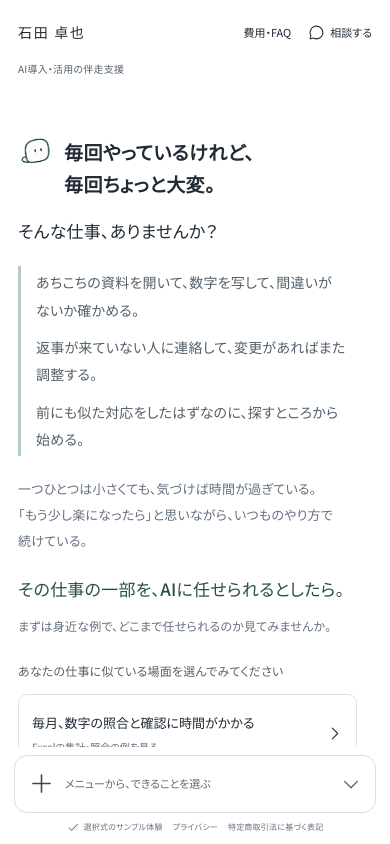
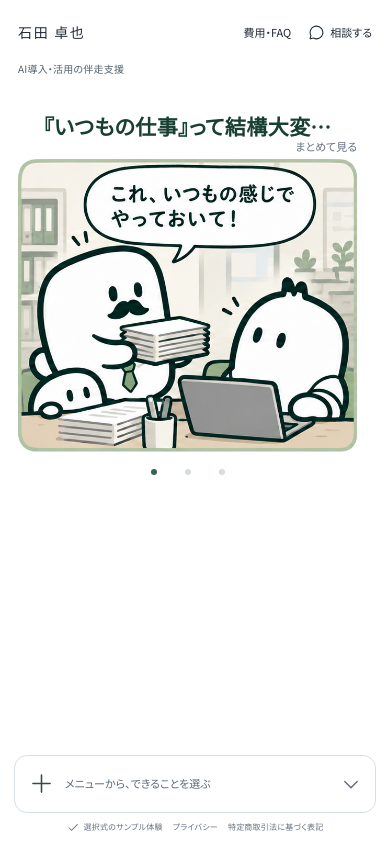
Before and after one commit to axhiz-dev/ishida-takuya, a Next.js app: page /business in a window 390 px wide. Built offline with nearby package versions, Linux system fonts and the light colour scheme.

Commit message:
business: replace welcome prose with an animated three-panel comic

```diff
--- /dev/null
+++ b/public/images/business/work-comic.md
@@ -0,0 +1,15 @@
+# Work comic
+
+- `work-comic.png`: approved original generated with the built-in image generation tool on 2026-10-16. Preserved byte-for-byte, 1983 x 793 pixels.
+- Reference: the site's existing `chat-guide.png` mascot, followed by the approved three-panel comic concept.
+- Selected output: `exec-6de04d99-67ad-4897-a97e-79552252b810.png`.
+- The source includes a heading and invitation; the component renders those as accessible HTML and frames only the three comic panels using CSS. No raster edits or re-generation were used for implementation.
+- Frames: x = 12 / 670 / 1326, y = 128, width = 648, height = 560 (source pixels).
+
+Approved copy:
+
+- Heading: 『いつもの仕事』って結構大変…
+- Boss: これ、いつもの感じでやっておいて！
+- Worker: "いつもの"がけっこう大変なんだよな…
+- AI: その準備、ぼくも手伝えそうです
+- Invitation: いつもの仕事がどう変わるか、サンプルで体験してみてください。
--- a/src/components/business/chat/WelcomeIntro.tsx
+++ b/src/components/business/chat/WelcomeIntro.tsx
@@ -1,62 +1,72 @@
 "use client";
 
-import { useEffect, useState, type ReactNode } from "react";
-import { Guide, ResponseReadyContext } from "./ChatTurn";
+import { useEffect, useRef, useState, type ReactNode } from "react";
+import Image from "next/image";
+import { ResponseReadyContext } from "./ChatTurn";
+import comic from "../../../../public/images/business/work-comic.png";
 import s from "./chat.module.css";
 
-const heading = "毎回やっているけれど、毎回ちょっと大変。";
-const total = heading.length;
-const seenKey = "business-welcome-seen-v2";
-
-// The hidden remainder reserves the final line wrapping throughout the animation.
-function Reveal({ text, length, active }: { text: string; length: number; active: boolean }) {
-  return <>
-    <span className={s.srOnly}>{text}</span>
-    <span aria-hidden="true" className={s.welcomeLine}>
-      <span className={active ? s.welcomeCursor : undefined}>{text.slice(0, length)}</span>
-      <span className={s.unrevealed}>{text.slice(length)}</span>
-    </span>
-  </>;
-}
+const seenKey = "business-welcome-seen-v3";
+const panels = [
+  { x: 12, text: "部長が資料を渡す。「これ、いつもの感じでやっておいて！」" },
+  { x: 670, text: "資料と連絡の確認に追われる担当者。『いつもの』がけっこう大変なんだよな…" },
+  { x: 1326, text: "AI君が声をかける。「その準備、ぼくも手伝えそうです」" },
+];
 
 export default function WelcomeIntro({ children }: { children: ReactNode }) {
-  const [length, setLength] = useState(0);
+  const [stage, setStage] = useState(0);
+  const [current, setCurrent] = useState(0);
+  const strip = useRef<HTMLDivElement>(null);
+  const manual = useRef(false);
   useEffect(() => {
     const media = window.matchMedia("(prefers-reduced-motion: reduce)");
-    let timer: ReturnType<typeof setTimeout>;
-    let count = 0;
-    const finish = () => {
-      clearTimeout(timer);
-      setLength(total);
-      try { sessionStorage.setItem(seenKey, "true"); } catch { /* Storage is optional. */ }
-    };
     let seen = false;
     try { seen = sessionStorage.getItem(seenKey) === "true"; } catch { /* Storage is optional. */ }
-    if (media.matches || seen) { finish(); return; }
-    const tick = () => {
-      count++;
-      setLength(count);
-      if (count >= total) { finish(); return; }
-      timer = setTimeout(tick, 35);
+    if (media.matches || seen) { setStage(4); return; }
+    const timers = [180, 2380, 4580, 5580].map((delay, i) => setTimeout(() => { if (!manual.current) setStage(i + 1); }, delay));
+    const changed = () => {
+      if (media.matches) { timers.forEach(clearTimeout); setStage(4); }
     };
-    const changed = () => { if (media.matches) finish(); };
     media.addEventListener("change", changed);
-    timer = setTimeout(tick, 300);
-    return () => { clearTimeout(timer); media.removeEventListener("change", changed); };
+    return () => { timers.forEach(clearTimeout); media.removeEventListener("change", changed); };
   }, []);
-
-  return <ResponseReadyContext.Provider value={length === total}><div className={s.welcomeIntro} data-welcome-phase={length === total ? "ready" : "streaming"}>
-    <Guide title><Reveal text={heading} length={length} active={length < total} /></Guide>
-    <div className={s.indent}>
-      <p className={s.welcomeQuestion}>そんな仕事、ありませんか？</p>
-      <div className={s.welcomeScenes}>
-        <p>あちこちの資料を開いて、数字を写して、間違いがないか確かめる。</p>
-        <p>返事が来ていない人に連絡して、変更があればまた調整する。</p>
-        <p>前にも似た対応をしたはずなのに、探すところから始める。</p>
+  useEffect(() => {
+    if (stage === 4) {
+      try { sessionStorage.setItem(seenKey, "true"); } catch { /* Storage is optional. */ }
+    }
+    if (stage > 0 && stage < 4 && window.matchMedia("(max-width: 680px)").matches && strip.current) {
+      const panel = strip.current.children[stage - 1] as HTMLElement;
+      strip.current.scrollTo({ left: panel.offsetLeft - strip.current.offsetLeft, behavior: "smooth" });
+    }
+  }, [stage]);
+  // Manual reading takes priority over the timed sequence.
+  const finish = () => { manual.current = true; setStage(4); };
+  const showPanel = (index: number) => {
+    finish();
+    const panel = strip.current?.children[index] as HTMLElement | undefined;
+    if (panel && strip.current) strip.current.scrollTo({ left: panel.offsetLeft - strip.current.offsetLeft, behavior: window.matchMedia("(prefers-reduced-motion: reduce)").matches ? "auto" : "smooth" });
+  };
+  return <ResponseReadyContext.Provider value={stage === 4}>
+    <div className={s.welcomeIntro} data-welcome-phase={stage === 4 ? "ready" : "streaming"}>
+      <div className={s.comicHeading}>
+        <h1>『いつもの仕事』って結構大変…</h1>
+        {stage < 4 && <button className={s.comicSkip} onClick={finish}>まとめて見る</button>}
       </div>
-      <p className={s.welcomeReflection}>一つひとつは小さくても、気づけば時間が過ぎている。<br />「もう少し楽になったら」と思いながら、いつものやり方で続けている。</p>
-      <p className={s.welcomePossibility}>その仕事の一部を、AIに任せられるとしたら。</p>
-      <p className={s.welcomeFollowup}>まずは身近な例で、どこまで任せられるのか見てみませんか。</p>
+      <div className={s.comicStrip} ref={strip} onTouchStart={finish} onPointerDown={finish} onKeyDown={finish}
+        onScroll={() => {
+          if (!strip.current) return;
+          const width = strip.current.children[0]?.getBoundingClientRect().width ?? 1;
+          setCurrent(Math.min(2, Math.round(strip.current.scrollLeft / (width + 12))));
+        }}>
+        {panels.map((panel, i) => <div key={i} className={s.comicPanel} data-comic-visible={stage > i} aria-hidden={stage <= i}>
+          <Image src={comic} alt={panel.text} loading="eager" priority={i === 0} sizes="(max-width: 680px) 1100px, 1000px" className={s.comicArt} style={{ left: `${-panel.x / 648 * 100}%` }} />
+        </div>)}
+      </div>
+      <nav className={s.comicPages} aria-label="漫画のコマ">
+        {panels.map((_, i) => <button key={i} onClick={() => showPanel(i)} aria-label={`${i + 1}コマ目を見る`} aria-current={current === i ? "step" : undefined}><span /></button>)}
+      </nav>
+      <p className={s.comicInvitation} data-comic-visible={stage === 4}>いつもの仕事がどう変わるか、サンプルで体験してみてください。</p>
     </div>
-  </div>{children}</ResponseReadyContext.Provider>;
+    {children}
+  </ResponseReadyContext.Provider>;
 }
--- a/src/components/business/chat/chat.module.css
+++ b/src/components/business/chat/chat.module.css
@@ -118,30 +118,12 @@
 .welcome {
   padding-top: 65px;
 }
-.welcomeLead {
-  font-size: 17px;
-  margin: 0 0 16px;
-  color: #53606b;
-}
 .caption {
   font-size: 12px;
   color: var(--chat-muted);
   margin: 0 0 12px;
 }
-.welcomeFollowup {
-  font-size: 14px;
-  color: var(--chat-muted);
-  margin: 0;
-}
-.welcomeLine { position: relative; }
-.welcomeQuestion { margin: 0 0 24px; font-size: 20px; font-weight: 500; }
-.welcomeScenes { border-left: 3px solid #b5cdbf; padding: 3px 0 3px 20px; margin-bottom: 24px; color: #53606b; font-size: 15px; line-height: 1.95; }
-.welcomeScenes p { margin: 0; }
-.welcomeScenes p + p { margin-top: 10px; }
-.welcomeReflection { margin: 0 0 24px; font-size: 14px; color: #657080; line-height: 2; }
-.welcomePossibility { margin: 0 0 10px; color: #28513e; font-size: 19px; font-weight: 500; }
-.introChoices { margin-top: 24px; }
-.introChoices .choices { margin: 0; }
+.choices { margin: 0; }
 @media (max-width: 680px) {
   .welcome .indent { margin-left: 0; }
   .welcomeQuestion { font-size: 17px; margin-bottom: 20px; }
@@ -847,13 +829,6 @@
   .welcome {
     padding-top: 35px;
   }
-  .welcomeLead {
-    font-size: 13px;
-    margin: 0 0 28px;
-  }
-  .welcomeFollowup {
-    font-size: 12px;
-  }
   .choices {
     padding: 3px;
     border-radius: 9px;
@@ -1162,7 +1137,6 @@
 @media (max-width: 680px) {
   .turn > .userMessage { margin-bottom: 36px; }
   .turn + .turn { margin-top: 40px; }
-  .welcomeLead { margin-bottom: 16px; }
 }
 
 .mailDraft dl { margin: 14px 0; font-size: 12px; }
@@ -1177,3 +1151,57 @@
 .welcome { padding-top: 16px; }
 @media (min-width: 1400px) { .welcome { padding-top: 20px; } }
 @media (max-width: 680px) { .welcome { padding-top: 8px; } }
+
+/* The comic is the welcome screen; leave room around the three quiet scenes. */
+.welcome { padding-top: clamp(12px, 3vh, 28px); }
+.welcome .indent { margin-left: 0; }
+.comicHeading { position: relative; padding: 0 0 22px; text-align: center; }
+.comicHeading h1 { margin: 0; font-size: clamp(21px, 2.3vw, 28px); font-weight: 600; color: #183f32; line-height: 1.5; }
+.comicSkip { position: absolute; right: 0; bottom: 0; margin: 0; padding: 2px 0 2px 12px; font-size: 11px !important; color: #657080; cursor: pointer; }
+.comicStrip { display: grid; grid-template-columns: repeat(3, minmax(0, 1fr)); gap: 12px; }
+.comicPanel { position: relative; aspect-ratio: 648 / 560; overflow: hidden; border-radius: 15px; opacity: 0; transform: translateY(12px); transition: opacity 750ms ease, transform 750ms ease; }
+.comicPanel[data-comic-visible="true"] { opacity: 1; transform: translateY(0); }
+.comicArt { position: absolute; width: 306.01852%; max-width: none; height: auto; top: -22.857143%; }
+.comicPages { display: none; }
+.comicInvitation { text-align: center; font-size: 14px; color: #53606b; line-height: 1.8; margin: 24px 0 0; opacity: 0; transition: opacity 600ms ease; }
+.comicInvitation[data-comic-visible="true"] { opacity: 1; }
+.introChoices { margin-top: 18px; }
+.introChoices .choicePanelHeader { display: none; }
+.introChoices .choices { display: grid; grid-template-columns: 1fr 1fr; gap: 10px; margin: 0; border: 0; padding: 0; background: none; }
+.introChoices .choices > button { border: 1px solid #dce2e6; border-radius: 10px; min-height: 82px; padding: 13px 16px; }
+.introChoices .choices > button strong { font-size: 14px; }
+.introChoices .choiceNumber { display: none; }
+.introChoices .choices > button:last-child { grid-column: 1 / -1; justify-self: center; width: auto; border: 0; min-height: 30px; padding: 2px 12px; }
+.introChoices .choices > button:last-child strong { font-size: 12px; color: #657080; font-weight: 400; }
+.introChoices .choices > button:last-child small { display: none; }
+@media (max-width: 680px) {
+  .welcome { padding-top: 6px; }
+  .comicHeading { padding-bottom: 16px; }
+  .comicHeading h1 { font-size: 21px; max-width: 310px; margin: auto; text-wrap: balance; }
+  .comicStrip { position: relative; display: flex; gap: 12px; overflow-x: auto; scroll-snap-type: x mandatory; scrollbar-width: none; }
+  .comicStrip::-webkit-scrollbar { display: none; }
+  .comicPanel { flex: 0 0 100%; scroll-snap-align: start; border-radius: 14px; }
+  .comicPages { display: flex; justify-content: center; gap: 2px; margin-top: 6px; }
+  .comicPages button { width: 32px; height: 28px; display: grid; place-items: center; cursor: pointer; }
+  .comicPages span { width: 6px; height: 6px; background: #d4ded7; border-radius: 50%; }
+  .comicPages [aria-current="step"] span { background: #376451; }
+  .comicInvitation { font-size: 12px; margin-top: 10px; padding: 0 8px; }
+  .introChoices { margin-top: 14px; }
+  .introChoices .choices { gap: 8px; }
+  .introChoices .choices > button { padding: 10px; gap: 4px; min-height: 86px; }
+  .introChoices .choices > button strong { font-size: 12px; }
+  .introChoices .choices > button small { font-size: 10px; }
+  .introChoices .choices > button:last-child { padding: 5px 0; }
+  .introChoices .choices > button:last-child strong { font-size: 11px; }
+}
+@media (prefers-reduced-motion: reduce) {
+  .comicPanel, .comicInvitation { transition: none; transform: none; }
+  .comicStrip { scroll-behavior: auto; }
+}
+@media (min-width: 681px) and (max-height: 760px) {
+  .welcome { padding-top: 8px; }
+  .comicHeading { padding-bottom: 18px; }
+  .comicInvitation { margin-top: 16px; }
+  .introChoices { margin-top: 12px; }
+  .introChoices .choices > button { min-height: 74px; }
+}
```
Also changed, not shown: public/images/business/work-comic.png (added), 1 other file (tests, documents, lock files or other folders).
